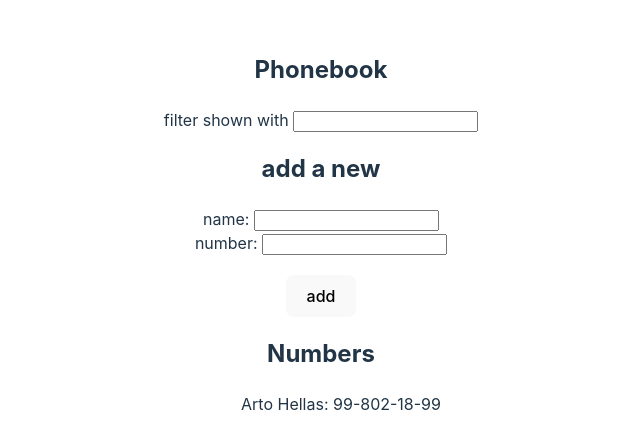
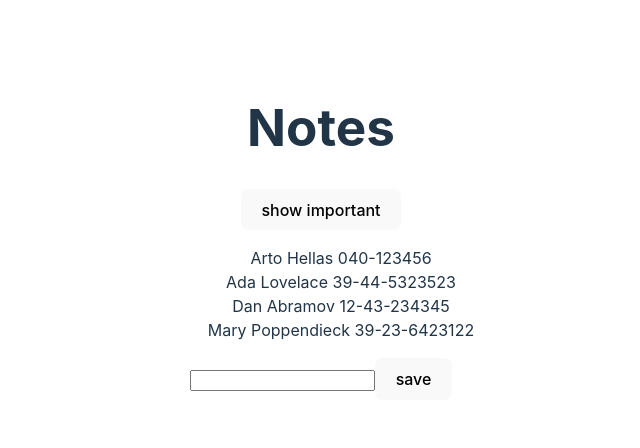
Before and after one commit to Azicojan/fullstackopen-react-app, a React (Vite) app: page / in a window 1280 px wide. Shown: the part 168-616 px from the top of the page, without its empty margins (319-959 px from the left). Built offline with nearby package versions, Linux system fonts and the light colour scheme; data requests are answered from the project's data file.

Commit message:
started getting data from server

```diff
--- /dev/null
+++ b/db.json
@@ -0,0 +1,24 @@
+{
+    "persons":[
+        {
+            "name": "Arto Hellas",
+            "number": "040-123456",
+            "id": 1
+        },
+        {
+            "name": "Ada Lovelace",
+            "number": "39-44-5323523",
+            "id": 2
+        },
+        {
+            "name": "Dan Abramov",
+            "number": "12-43-234345",
+            "id": 3
+        },
+        {
+            "name": "Mary Poppendieck",
+            "number": "39-23-6423122",
+            "id": 4
+        }
+    ]
+}
--- a/package.json
+++ b/package.json
@@ -7,9 +7,11 @@
     "dev": "vite",
     "build": "vite build",
     "lint": "eslint . --ext js,jsx --report-unused-disable-directives --max-warnings 0",
-    "preview": "vite preview"
+    "preview": "vite preview",
+    "server":"json-server -p3001 --watch db.json"
   },
   "dependencies": {
+    "axios": "^1.6.0",
     "react": "^18.2.0",
     "react-dom": "^18.2.0"
   },
@@ -21,6 +23,7 @@
     "eslint-plugin-react": "^7.32.2",
     "eslint-plugin-react-hooks": "^4.6.0",
     "eslint-plugin-react-refresh": "^0.4.3",
+    "json-server": "^0.17.4",
     "vite": "^4.4.5"
   }
 }
--- a/src/App.jsx
+++ b/src/App.jsx
@@ -1,7 +1,8 @@
 
 import './App.css'
-import { useState } from 'react'
-//import Note from './components/Note'
+import { useState, useEffect } from 'react'
+import axios from 'axios'
+import Note from './components/Note'
 
 
 
@@ -69,22 +70,36 @@ const App = () => {
 
 }
 
-export default App
+export default App*/
 
 
-const App = (props) =>{
+const App = () =>{
 
-  const [notes, setNotes] = useState(props.notes)
+  const [notes, setNotes] = useState([])
   const [newNote,setNewNote] = useState('')
   const [showAll, setShowAll] = useState(true)
  // console.log(typeof notes)
- // console.log(props.notes)
+ console.log(notes)
+
+  useEffect(()=>{
+    console.log('effect')
+    axios
+    .get('http://localhost:3001/persons')
+    .then(response=>{
+      console.log('promise fulfilled')
+      setNotes(response.data)
+    })
+  },[])
+console.log('render', notes.length, 'notes')
+
+
+
 
   const addNote = (event) =>{
 
     event.preventDefault()
     const noteObject = {
-      content: newNote,
+      name: newNote,
       important: Math.random() <0.5,
       id: notes.length + 1,
     }
@@ -113,7 +128,7 @@ return(
 
 
 
-    <ul>
+    <ul style={{listStyleType:'none'}}>
       {notesToShow.map(note =>
         <Note key={note.id} note={note}/>)}
     </ul>
@@ -126,10 +141,13 @@ return(
     </form>
   </div>
 )
-}*/
+}
+
+export default App
+
 
 //ex.2.6-2.10 The Phonebook
-
+/*
 const Filter = (props)=>{
 
   const{foundPerson,findPerson}=props
@@ -265,3 +283,4 @@ const findPerson =(event)=>{
 }
 
 export default App
+*/
--- a/src/components/Note.jsx
+++ b/src/components/Note.jsx
@@ -4,7 +4,7 @@
 const Note = ({note}) => {
     //console.log(note)
     return (
-      <li>{note.content}</li>
+      <li>{note.name} {note.number}</li>
     )
   }
 
--- a/src/main.jsx
+++ b/src/main.jsx
@@ -2,6 +2,18 @@ import React from 'react'
 import ReactDOM from 'react-dom/client'
 import App from './App.jsx'
 import './index.css'
+
+
+
+ReactDOM.createRoot(document.getElementById('root')).render(<App />)
+
+
+
+
+
+
+
+
 /*
 const notes = [
   {
@@ -20,10 +32,3 @@ const notes = [
     important: true
   }
 ]*/
-
-
-  ReactDOM.createRoot(document.getElementById('root')).render(
-    <React.StrictMode>
-      <App />
-    </React.StrictMode>,
-  )
```
Also changed, not shown: 1 other file (tests, documents, lock files or other folders).
